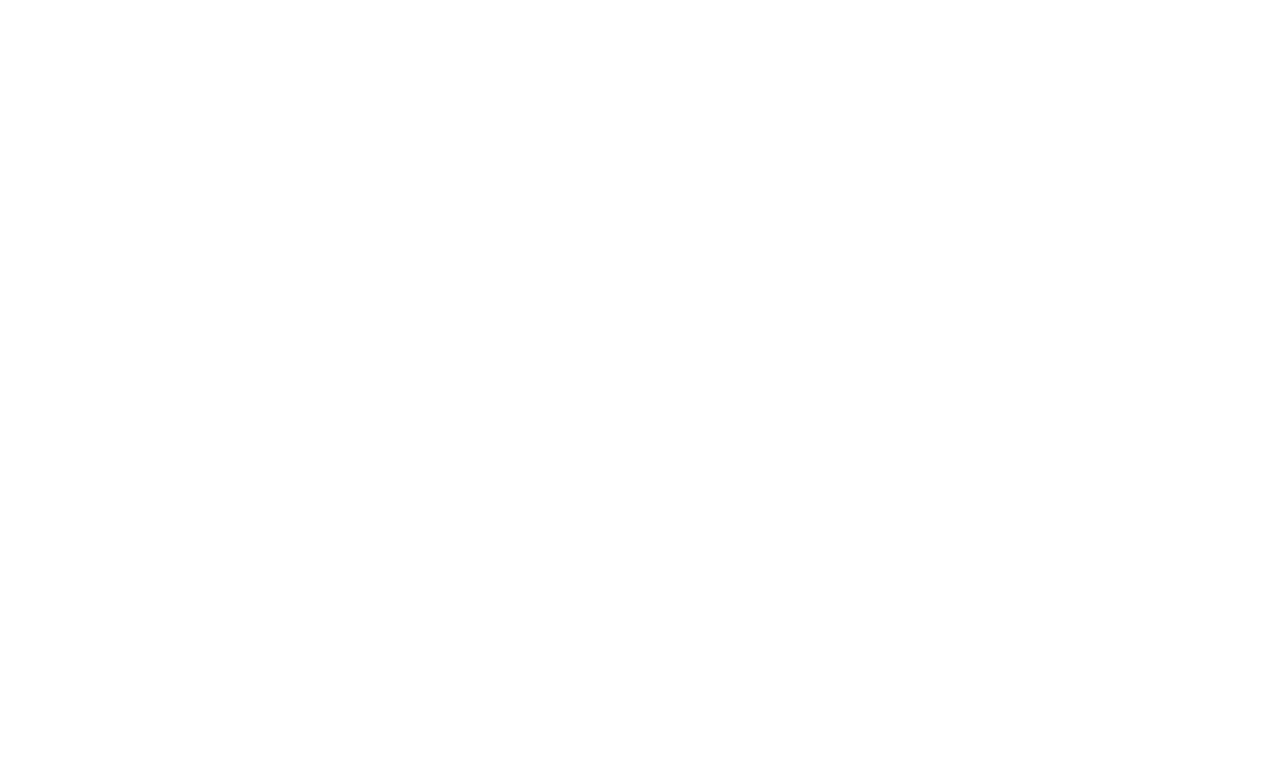
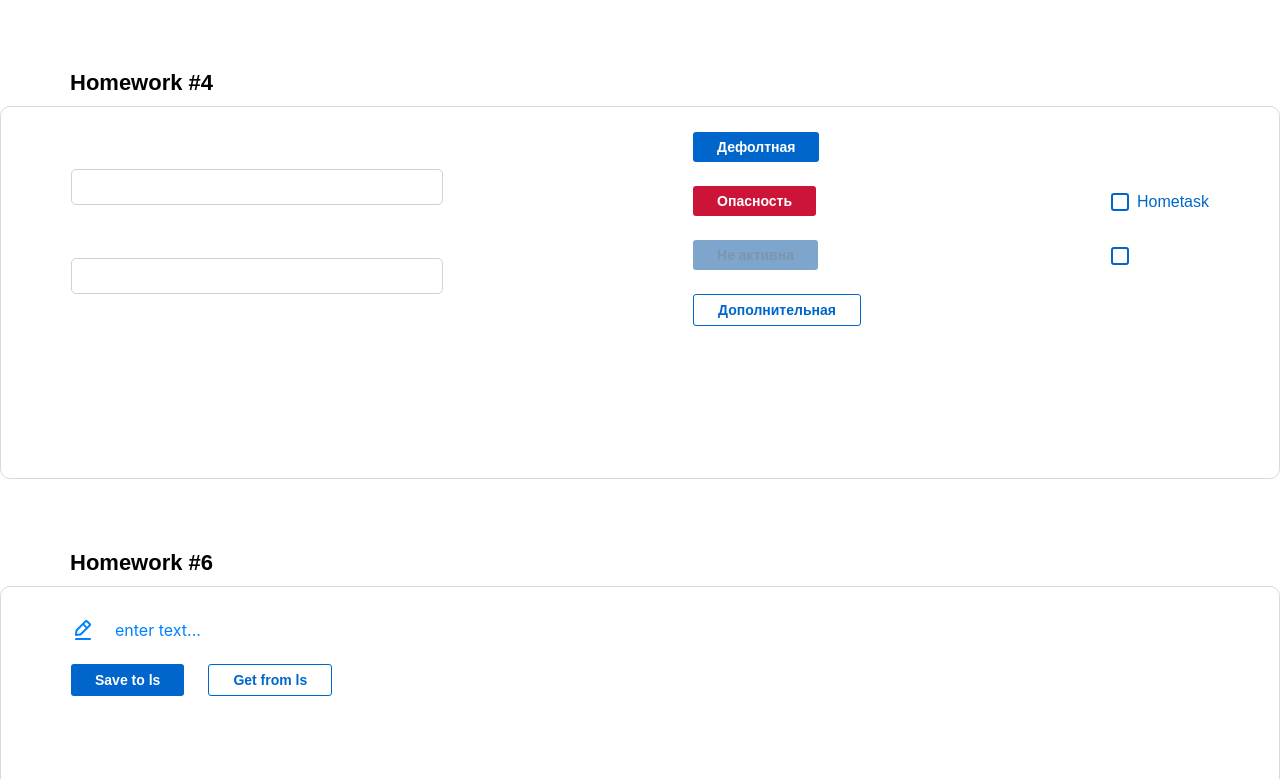
Before and after one commit to roma1524/incHomeWork, a React (Create React App) app: page /#/pre-junior in a window 1280 px wide. Shown: the part 1501-2280 px from the top of the page. Before the commit the page ends 1153 px from the top, so only its background shows below. Built offline with nearby package versions, Linux system fonts and the light colour scheme.

Commit message:
HW6 is done

```diff
--- a/src/s1-main/App.module.css
+++ b/src/s1-main/App.module.css
@@ -9,13 +9,15 @@
 .hw {
     display: flex;
     flex-direction: column;
+    gap: 16px;
+    min-height: 373px;
     padding: 25px 70px 30px 70px;
     border: 1px solid rgb(217, 217, 217);
     border-radius: 10px;
 }
 
 .hwTitle {
-
+    margin-top: 70px;
     color: rgb(0, 0, 0);
     font-family: Montserrat, sans-serif;
     font-size: 22px;
--- a/src/s1-main/App.tsx
+++ b/src/s1-main/App.tsx
@@ -5,6 +5,7 @@
 import HW3 from '../s2-homeworks/hw03/HW3';
 import HW4 from "../s2-homeworks/hw04/HW4";
 import HW5 from "../s2-homeworks/hw05/HW5";
+import HW6 from "../s2-homeworks/hw06/HW6";
 
 function App() {
     return (
@@ -14,10 +15,11 @@
             {/*<HW2/>*/}
             {/*<HW3/>*/}
             {/*<HW4/>*/}
-            <HW5/>
+            {/*<HW5/>*/}
 
             {/*при выполнении дз 5 и более - закомментировать здесь дз 1-4, так как они есть внутри дз 5*/}
-            {/*<HW5/>*/}
+            <HW5/>
+            <HW6/>
         </div>
     )
 }
--- a/src/s2-homeworks/hw06/HW6.module.css
+++ b/src/s2-homeworks/hw06/HW6.module.css
@@ -1,5 +1,12 @@
 .buttonsContainer {
+    display: flex;
+    gap: 24px;
+    width: 280px;
 }
 
 .editableSpanContainer {
+    display: flex;
+    align-items: center;
+    width: 280px;
+    height: 36px;
 }
--- a/src/s2-homeworks/hw06/HW6.tsx
+++ b/src/s2-homeworks/hw06/HW6.tsx
@@ -19,7 +19,7 @@
     }
     const restore = () => {
         // делают студенты
-
+        setValue(restoreState('hw6-editable-span-value', value))
     }
 
     return (
--- a/src/s2-homeworks/hw06/common/c4-SuperEditableSpan/SuperEditableSpan.module.css
+++ b/src/s2-homeworks/hw06/common/c4-SuperEditableSpan/SuperEditableSpan.module.css
@@ -1,10 +1,24 @@
 .spanBlock {
+    display: flex;
+    align-items: center;
+    gap: 20px;
 }
 
 .span {
+    color: rgb(0, 128, 255);
 }
 
 .input {
+    width: 100%;
+    outline: 1px solid rgb(209, 209, 209);
+    border-radius: 5px;
+    padding: 8px 24px;
+
+    color: rgb(0, 0, 0);
+    font-family: Montserrat, sans-serif;
+    font-size: 16px;
+    font-weight: 500;
+    line-height: 20px;
 }
 
 .pen {
--- a/src/s2-homeworks/hw06/common/c4-SuperEditableSpan/SuperEditableSpan.tsx
+++ b/src/s2-homeworks/hw06/common/c4-SuperEditableSpan/SuperEditableSpan.tsx
@@ -41,20 +41,21 @@
     spanProps || {}
 
     const onEnterCallback = () => {
+        console.log(restProps.value)
         // выключить editMode при нажатии Enter // делают студенты
-
+        setEditMode(false)
         onEnter?.()
     }
     const onBlurCallback = (e: React.FocusEvent<HTMLInputElement>) => {
         // выключить editMode при нажатии за пределами инпута // делают студенты
-
+        setEditMode(false)
         onBlur?.(e)
     }
     const onDoubleClickCallBack = (
         e: React.MouseEvent<HTMLSpanElement, MouseEvent>
     ) => {
         // включить editMode при двойном клике // делают студенты
-
+        setEditMode(true)
         onDoubleClick?.(e)
     }
 
```
Also changed, not shown: 1 other file (tests, documents, lock files or other folders).
